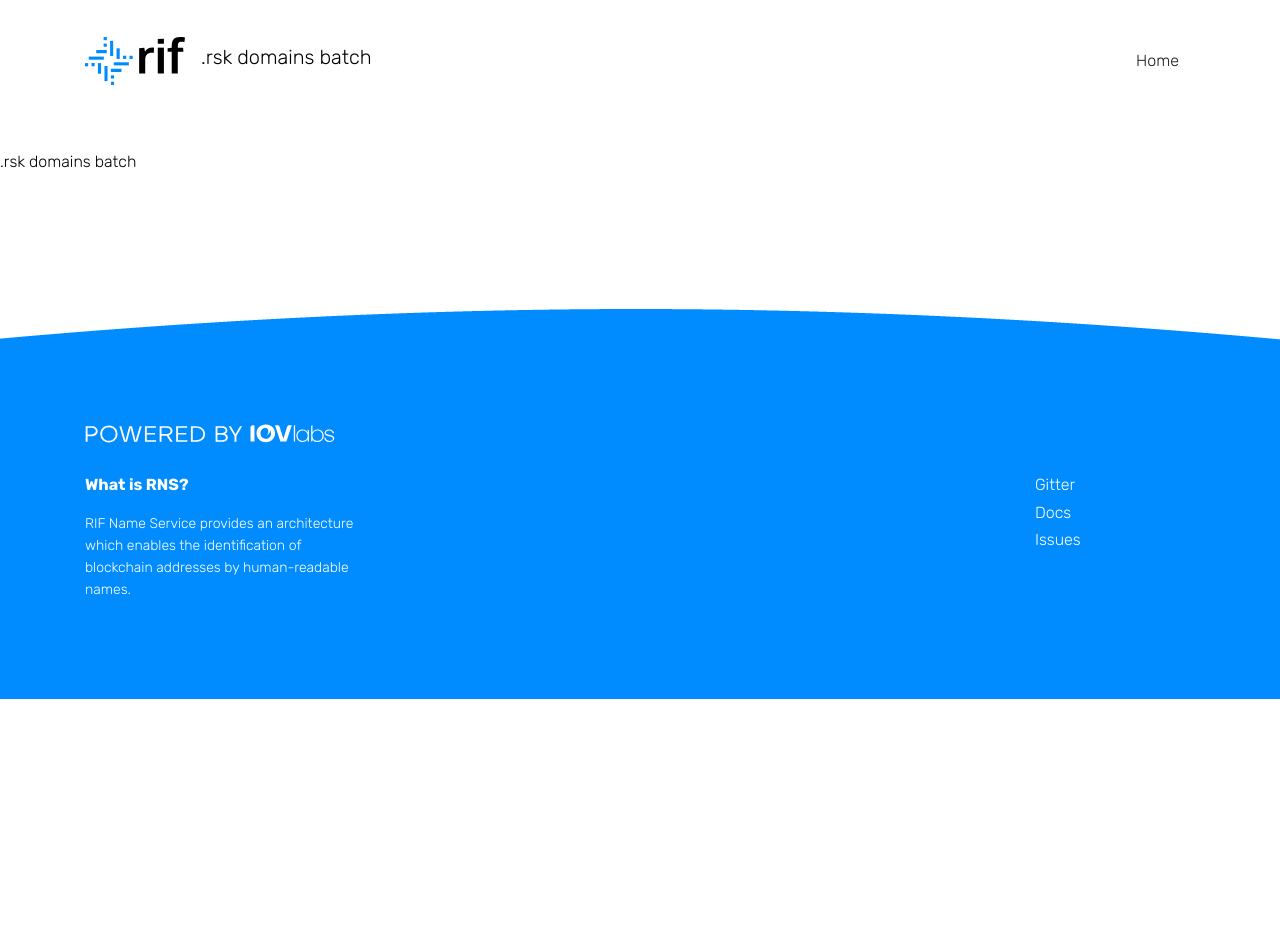
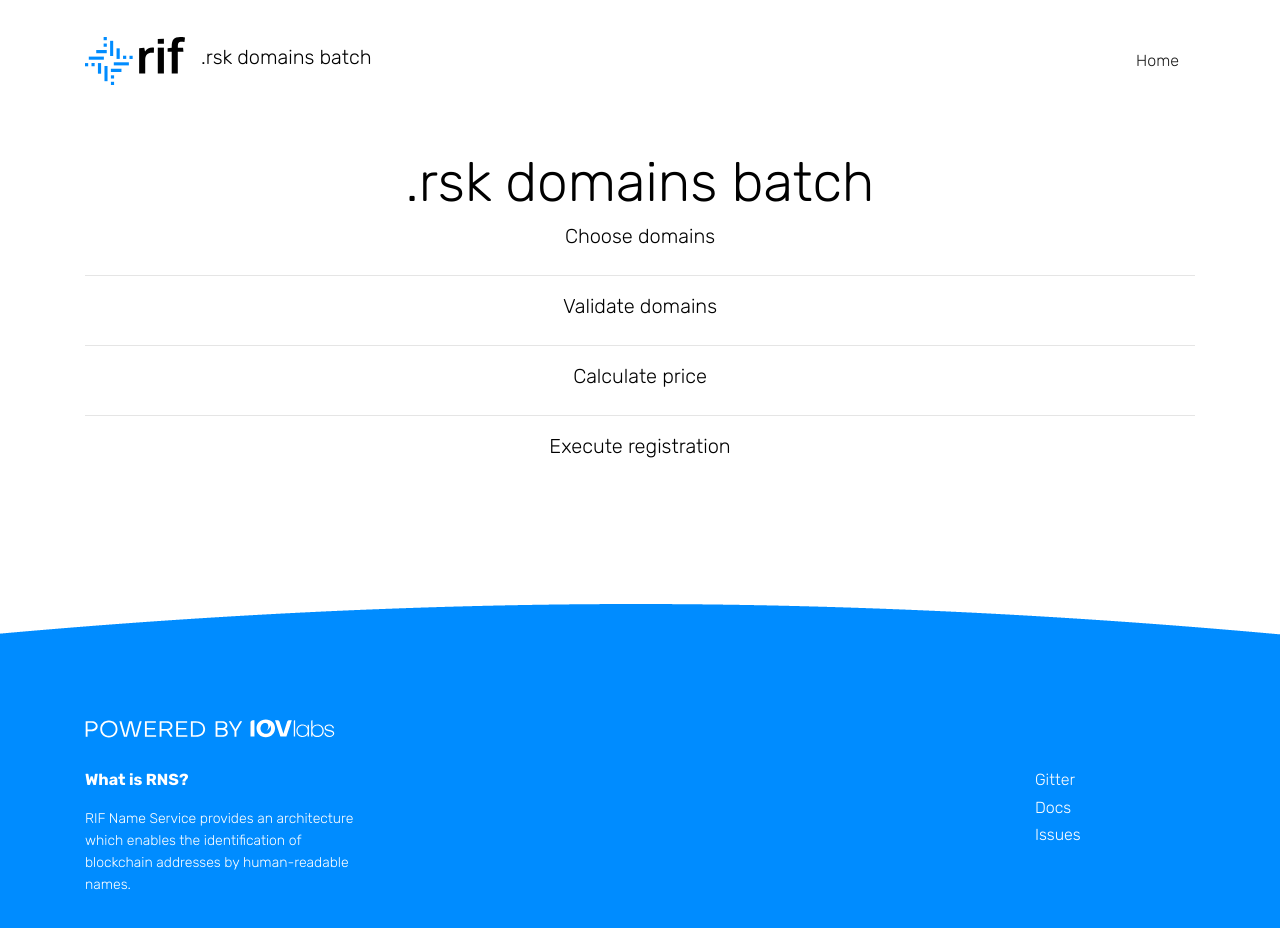
Before and after one commit to rnsdomains/rns-rskdomains-batch-client, a React (Create React App) app: page / in a window 1280 px wide. Shown: the top 928 px of the page. Before the commit the page ends 800 px from the top, so only its background shows below. Built offline with nearby package versions, Linux system fonts and the light colour scheme.

Commit message:
Skeleton

```diff
--- a/src/components/Home.js
+++ b/src/components/Home.js
@@ -1 +1,35 @@
-export default () => '.rsk domains batch';
+import React from 'react';
+import { Container, Row, Col } from 'react-bootstrap';
+
+export default () => (
+  <Container style={{ textAlign: 'center' }}>
+    <Row>
+      <Col>
+        <h1>.rsk domains batch</h1>
+      </Col>
+    </Row>
+    <Row>
+      <Col>
+        <h3>Choose domains</h3>
+      </Col>
+    </Row>
+    <Row><Col><hr /></Col></Row>
+    <Row>
+      <Col>
+        <h3>Validate domains</h3>
+      </Col>
+    </Row>
+    <Row><Col><hr /></Col></Row>
+    <Row>
+      <Col>
+        <h3>Calculate price</h3>
+      </Col>
+    </Row>
+    <Row><Col><hr /></Col></Row>
+    <Row>
+      <Col>
+        <h3>Execute registration</h3>
+      </Col>
+    </Row>
+  </Container>
+)
```
